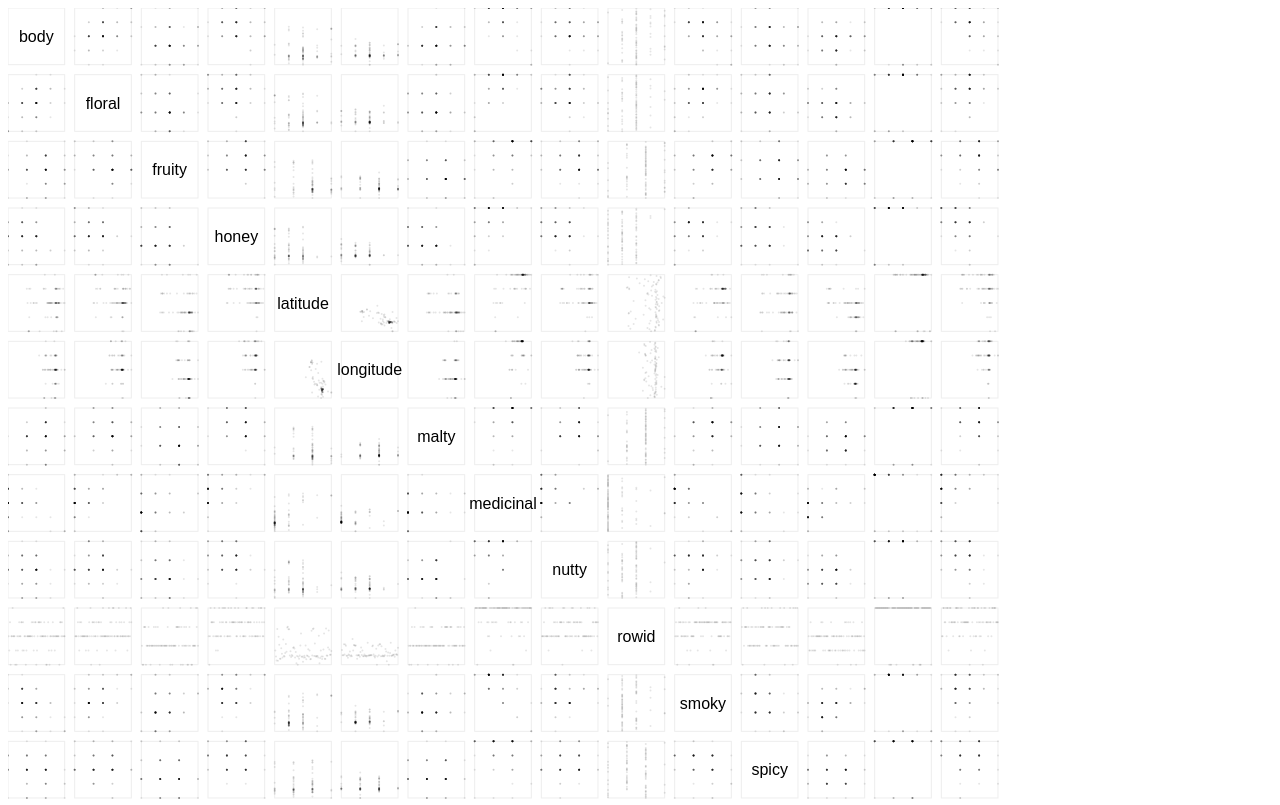
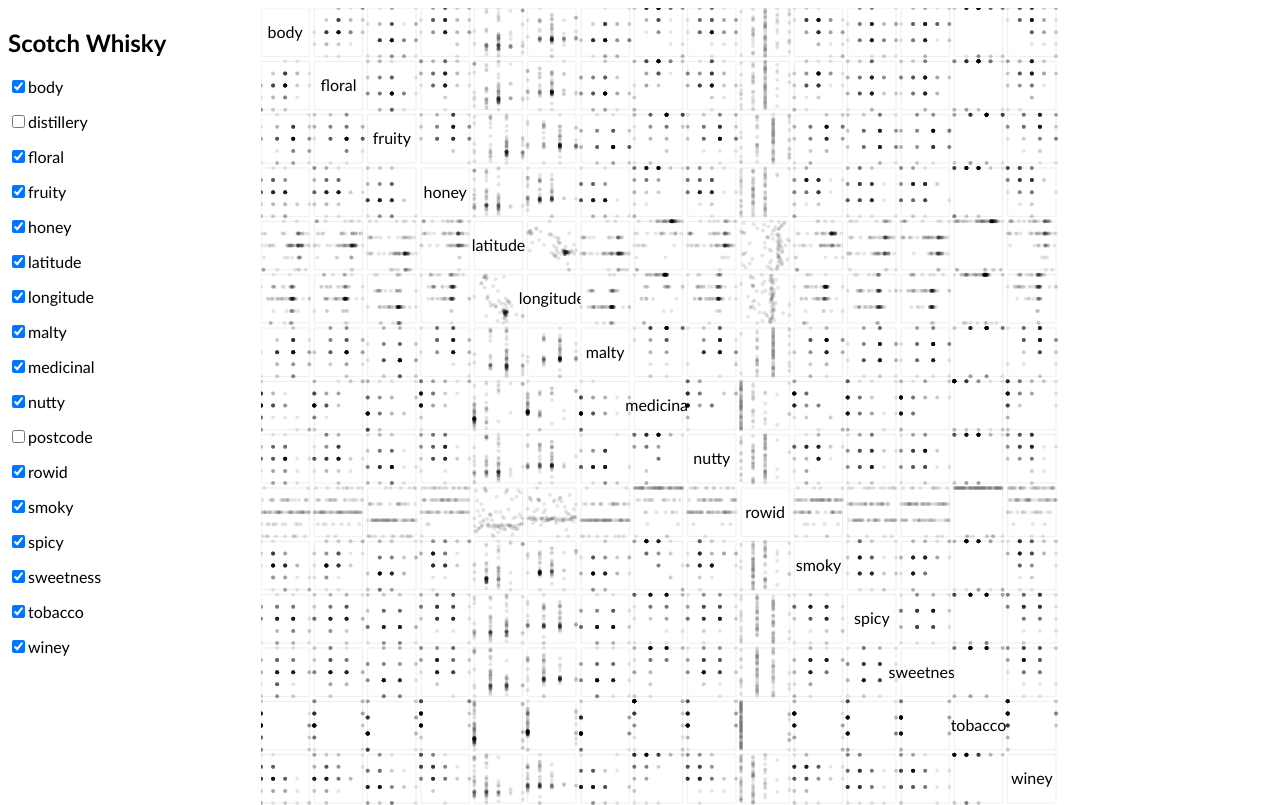
Before and after one commit to bollwyvl/smultiple, a website: page index.html in a window 1280 px wide. Shown: the top 805 px of the page. Drawn offline with nearby package versions, Linux system fonts and the light colour scheme.

Commit message:
api work

```diff
--- a/index.html
+++ b/index.html
@@ -5,8 +5,21 @@
     <meta charset="utf-8">
     <style>
       * {
-        font-family: sans-serif;
+        font-family: "Gill Sans MT", "Gill Sans", sans-serif;
       }
+
+      body {
+        display: flex;
+      }
+
+      #panel {
+        flex: 2;
+      }
+
+      #example {
+        flex: 8;
+      }
+
       .smultiple .sm-cell-bg {
         fill: #fff;
         stroke: #eee;
@@ -22,57 +35,96 @@
     </style>
   </head>
   <body>
-
+    <div id="panel">
+      <h2>Scotch Whisky</h2>
+    </div>
     <div id="example"></div>
 
     <script src="./bower_components/d3/d3.min.js"></script>
     <script src="./smultiple.js"></script>
     <script>
       var example = d3.select("#example"),
-        isNum = function(d){ return Object.keys(d[0])
-          .filter(function(field){
-            return typeof d[0][field] === "number";
-          })},
-        sm = smultiple()
-          .columns(isNum)
-          .rows(isNum);
+        panel = d3.select("#panel"),
+        dimensions = {},
+        // configure smultiple
+        sm = d3.layout.smultiple();
 
-      function render(err, data){
-        var cell = example.datum(data.whiskies)
-          .call(sm)
-          .selectAll(".sm-cell");
+      d3.json("./whiskies.json", init);
+
+      function init(err, data){
+        // initialize columns
+        dimensions = d3.keys(data.whiskies[0]).reduce(function(m, k){
+          m[k] = typeof data.whiskies[0][k] === "number";
+          return m;
+        }, {});
+
+        render(data);
+      }
+
+      function render(data){
+        var dims = d3.entries(dimensions).reduce(function(m, dim){
+          return m.concat(dim.value ? [dim.key] : []);
+        }, []);
+
+        sm.columns(dims)
+          .rows(dims);
+
+        panel
+          .selectAll("p")
+          .data(d3.entries(dimensions))
+          .call(function(attr){
+            attr = attr.enter()
+              .append("p");
+
+            attr.append("input")
+              .attr({type: "checkbox", checked: 1})
+            attr.append("label");
+
+            attr.on("click", function(d){
+              d.value = dimensions[d.key] = !d.value;
+              render(data);
+            });
+          })
+          .call(function(attr){
+            attr.select("input").property({checked: function(d){
+              return d.value;
+            }});
+            attr.select("label").text(function(d){ return d.key; });
+          });
+
+
+        // (re)bind the point-level data
+        example.datum(data.whiskies)
+          // call the preconfigured values: updates the scales, etc.
+          .call(sm);
+
+        // we can then actually draw the cells
+        var cell = example.selectAll(".sm-cell");
 
         cell.filter(function(d){ return d.column === d.row; })
           .selectAll("text").data(function(d){ return [d] })
             .call(function(text){
-              text.enter().append("text")
-                .attr({
-                  dy: "0.35em",
-                  x: function(d){ return d.x(d3.mean(d.x.domain())); },
-                  y: function(d){ return d.y(d3.mean(d.y.domain())); }
-                });
+              text.enter().append("text");
             })
           .text(function(d){ return d.row; })
+          .attr({
+            dy: "0.35em",
+            x: function(d){ return d3.mean(d.x.range()); },
+            y: function(d){ return d3.mean(d.y.range()); }
+          });
 
         cell.filter(function(d){ return d.column !== d.row; })
           .each(function(cell){
-            var content = d3.select(this).select(".sm-cell-content");
-            content.selectAll("circle")
-              .data(cell.points)
-              .call(function(point){
-                point.enter().append("circle")
-                  .attr({r: 1})
-              })
-              .attr({
-                cx: function(d){
-                  return cell.x(d[cell.column]);
-                },
-                cy: function(d){ return cell.y(d[cell.row]); }
-              })
+            d3.select(this).select(".sm-cell-content")
+              .selectAll("circle")
+                .data(cell.data)
+                .call(function(p){ p.enter().append("circle").attr({r: 2}); })
+                .attr({
+                  cx: function(d){ return cell.x(d[cell.column]); },
+                  cy: function(d){ return cell.y(d[cell.row]); }
+                });
           });
       }
-
-      d3.json("./whiskies.json", render);
     </script>
   </body>
 </html>
--- a/smultiple.js
+++ b/smultiple.js
@@ -1,37 +1,78 @@
+/*
+  # smultiple: small multiples for d3
+
+  smultiple follows the [Reusable Charts](http://bost.ocks.org/mike/chart/)
+  pattern to help you visualize multi-variate data simply.
+*/
 ;(function(d3){
+  // convenience functions/aliases
   var fn = d3.functor,
     id = function(d){ return d; };
 
-  this.smultiple = function smultiple(){
-    // by default, make a square matix of all the data
+  d3.layout.smultiple = function smultiple(){
+    // factories for getting back the layout dimensions (rows, columns, points)
+    // from the data
+
+
+    var _getter = function(attr){
+        return function(d){ return d[attr]; };
+      },
+      _sortedItemKeys = function(d){
+        var keys = d3.keys(d[0]);
+        keys.sort(d3.ascending());
+        return keys;
+      };
+
     var _pts = id,
-      _cols = function(d){ return Object.keys(d[0]); },
-      _rows = function(d){ return Object.keys(d[0]); },
-      _w = 1000,
-      _h = 1000,
-      _p = 10,
+      _cols = _sortedItemKeys,
+      _rows = _sortedItemKeys;
+
+      // width, height and padding
+      _w = 800,
+      _h = 800,
+      _p = 5,
+
+      // TODO: allow for HTML rendering
       _render = "svg",
       _tagRoot = "svg",
       _tagCell = "g",
-      _clsCell = "sm-cell";
+      _clsCell = "sm-cell",
 
-    var _scale = {
+      // TODO: per-dimension scale types (log, etc.)
+      _scale = {
         cell: {
           x: d3.scale.ordinal(),
           y: d3.scale.ordinal()
+        }
       },
-      x: {},
-      y: {}
+
+      _makeScale = function(axis, item, pts){
+        // really don't know why this is here...
+        _scale.cell[axis](2);
+
+        var scale,
+          vals = pts.map(_getter(item)),
+          cellDim = _scale.cell[axis](1) - _p;
+
+        switch(typeof vals[0]){
+          case "number":
+            scale = d3.scale.linear()
+              .domain(d3.extent(vals))
+              .range([0, cellDim]);
+            break;
+          case "string":
+            vals = d3.set(vals).values();
+            vals.sort(d3.ascending());
+            var step = cellDim / vals.length;
+
+            scale = d3.scale.ordinal()
+              .domain(vals)
+              .range(vals.map(function(d, i){ return i * step; }));
+        }
+
+
+        return (_scale[axis][item] = scale);
       };
-
-    function makeScale(dir, item, pts){
-      // really don't know why this is here...
-      _scale.cell[dir](2);
-      var scale = _scale[dir][item] = d3.scale.linear()
-        .domain([0, d3.max(pts, function(d){ return d[item]; })])
-        .range([0, _scale.cell[dir](1) - _p]);
-      return scale;
-    }
 
     function api(selection){
       var data = selection.datum(),
@@ -39,58 +80,85 @@
         cols = _cols(pts),
         rows = _rows(pts);
 
-
       _scale.cell.x.domain(cols)
         .range(d3.range(0, _w, _w / cols.length));
       _scale.cell.y.domain(rows)
         .range(d3.range(0, _h, _h / rows.length));
 
+      _scale.x = {};
+      _scale.y = {};
+
       var container = selection.selectAll(".smultiple")
         .data([1])
         .call(function(smult){
-          smult.enter().append(_tagRoot).classed({smultiple: 1});
+          smult.enter().append(_tagRoot)
+            .classed({smultiple: 1});
         })
         .attr({
           width: _w,
           height: _h
         });
 
+      // apply the cell data transformation... create scales as side effect
       var cellData = cols.reduce(function(m, col){
         return m.concat(rows.map(function(row){
           return {
             row: row,
             column: col,
-            points: pts,
-            x: _scale.x[col] || makeScale("x", col, pts),
-            y: _scale.y[row] || makeScale("y", row, pts),
+            data: pts,
+            x: _scale.x[col] || _makeScale("x", col, pts),
+            y: _scale.y[row] || _makeScale("y", row, pts),
           };
         }));
       }, []);
 
       var cell = container.selectAll("." + _clsCell)
-        .data(cellData)
+        .data(cellData, function(cell){
+          return [cell.row, cell.column];
+        })
+
+        // enter
         .call(function(cell){
           cell = cell.enter().append(_tagCell)
             .classed(_clsCell, 1)
 
           cell.append("rect")
             .classed(_clsCell + "-bg", 1)
-            .attr({
-              width: (_w / cols.length) - _p,
-              height: (_h / rows.length) - _p
-            });
 
           cell.append("g")
             .classed(_clsCell + "-content", 1);
         })
-        .attr({transform: function(d){
+
+        //update
+        .call(function(cell){
+          cell.attr({transform: function(d){
             return "translate(" + [
               _scale.cell.x(d.row),
               _scale.cell.y(d.column)
             ]+ ")";
           }});
 
+          cell.select("." + _clsCell + "-bg").attr({
+            width: (_w / cols.length) - _p,
+            height: (_h / rows.length) - _p
+          });
+        })
+        // exit
+        .call(function(cell){
+          cell.exit().remove();
+        });
+
+      // chain!
       return api;
+    }
+
+    // d3-getter/setters
+    api.data = function data(val){
+      return arguments.length ? ((_pts = fn(val)) || 1) && api : _pts;
+    };
+
+    api.get = function get(val){
+      return arguments.length ? ((_getter = val) || 1) && api : _getter;
     }
 
     api.columns = function columns(val){
@@ -101,10 +169,19 @@
       return arguments.length ? ((_rows = fn(val)) || 1) && api : _rows;
     };
 
-    api.points = function points(val){
-      return arguments.length ? ((_pts = fn(val)) || 1) && api : _pts;
+    api.width = function width(val){
+      return arguments.length ? ((_w = val) || 1) && api : _w;
     };
 
+    api.height = function height(val){
+      return arguments.length ? ((_h = val) || 1) && api : _h;
+    };
+
+    api.padding = function padding(val){
+      return arguments.length ? ((_p = val) || 1) && api : _p;
+    };
+
+    // chain!
     return api;
   };
 }).call(this, d3);
```
Also changed, not shown: README.md (added). Lines whose indentation alone changed are shown as unchanged.
